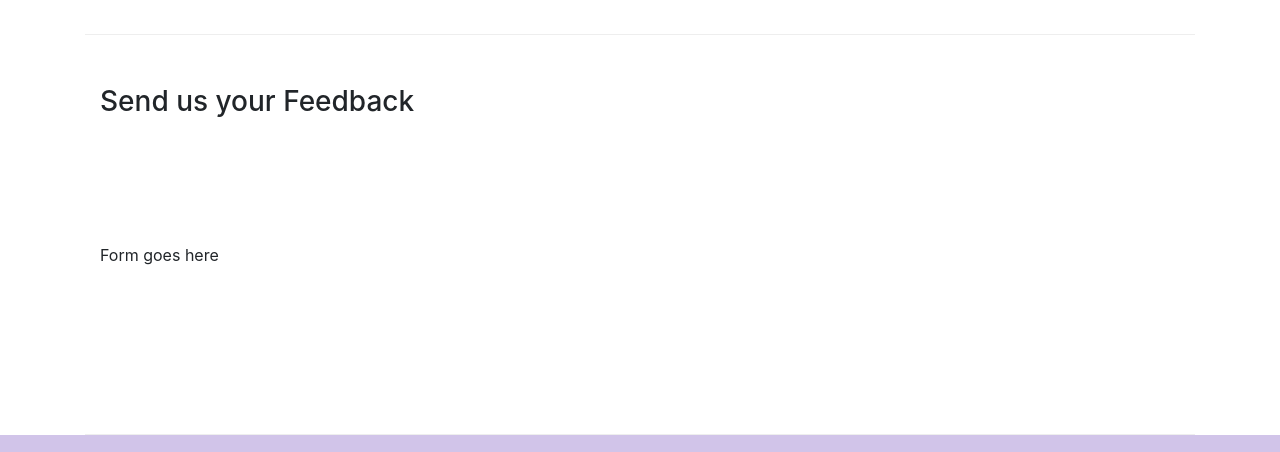
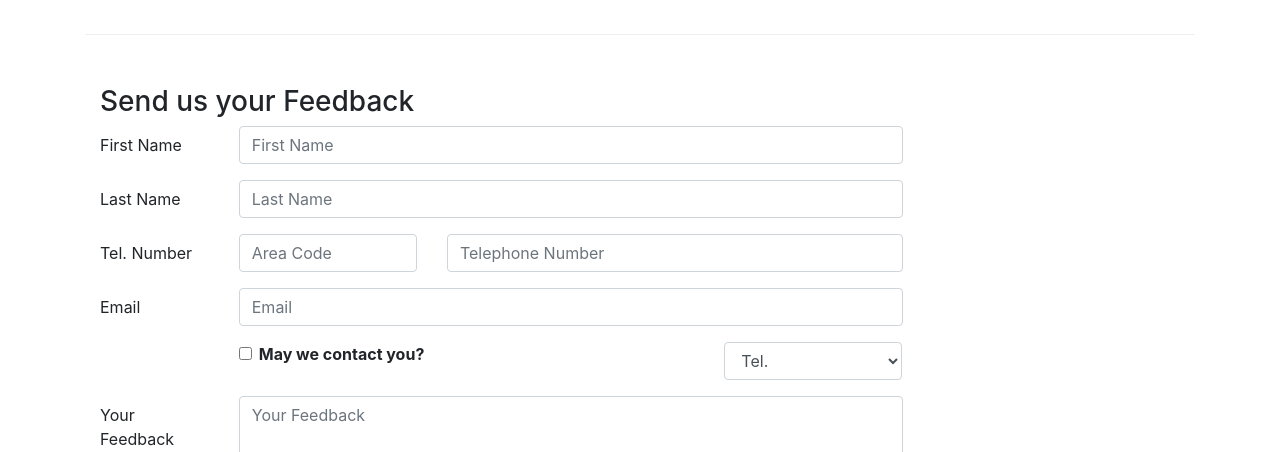
Before and after one commit to baberarjumand/conFusion-Bootstrap-Tutorial, a website: page contactus.html in a window 1280 px wide. Shown: the part 830-1282 px from the top of the page. Drawn offline with nearby package versions, Linux system fonts and the light colour scheme.

Commit message:
added feedback form to Contact-Us page

```diff
--- a/contactus.html
+++ b/contactus.html
@@ -92,7 +92,64 @@
               <h3>Send us your Feedback</h3>
            </div>
             <div class="col-12 col-md-9">
-                Form goes here
+                <form action="">
+                    <div class="form-group row">
+                        <label for="firstname" class="col-md-2 col-form-label">First Name</label>
+                        <div class="col-md-10">
+                            <input type="text" name="firstname" id="firstname" class="form-control" placeholder="First Name">
+                        </div>
+                    </div>
+                    <div class="form-group row">
+                        <label for="lastname" class="col-md-2 col-form-label">Last Name</label>
+                        <div class="col-md-10">
+                            <input type="text" name="lastname" id="lastname" class="form-control" placeholder="Last Name">
+                        </div>
+                    </div>
+                    <div class="form-group row">
+                        <label for="telnum" class="col-12 col-md-2 col-form-label">Tel. Number</label>
+                        <div class="col-5 col-md-3">
+                            <input type="tel" name="areacode" id="areacode" class="form-control" placeholder="Area Code">
+                        </div>
+                        <div class="col-7 col-md-7">
+                            <input type="tel" name="telnum" id="telnum" class="form-control" placeholder="Telephone Number">
+                        </div>
+                    </div>
+                    <div class="form-group row">
+                        <label for="emailid" class="col-md-2 col-form-label">Email</label>
+                        <div class="col-md-10">
+                            <input type="email" name="emailid" id="emailid" class="form-control" placeholder="Email">
+                        </div>
+                    </div>
+                    <div class="form-group row">
+                        <div class="col-md-6 offset-md-2">
+                            <div class="form-check">
+                                <input type="checkbox" class="form-check-input" name="approve" id="approve" value="">
+                                <label for="" class="form-check-label" for="approve">
+                                    <strong>May we contact you?</strong>
+                                </label>
+                            </div>
+                        </div>
+                        <div class="col-md-3 offset-md-1">
+                            <select name="" id="" class="form-control">
+                                <option value="">Tel.</option>
+                                <option value="">Email</option>
+                            </select>
+                        </div>
+                    </div>
+                    <div class="form-group row">
+                        <label for="feedback" class="col-md-2 col-form-label">Your Feedback</label>
+                        <div class="col-md-10">
+                            <textarea name="feedback" id="feedback" class="form-control" placeholder="Your Feedback" rows="12"></textarea>
+                        </div>
+                    </div>
+                    <div class="form-group row">
+                        <div class="offset-md-2 col-md-10">
+                            <button type="submit" class="btn btn-primary">
+                                Send Feedback
+                            </button>
+                        </div>
+                    </div>
+                </form>
             </div>
              <div class="col-12 col-md">
             </div>
```
